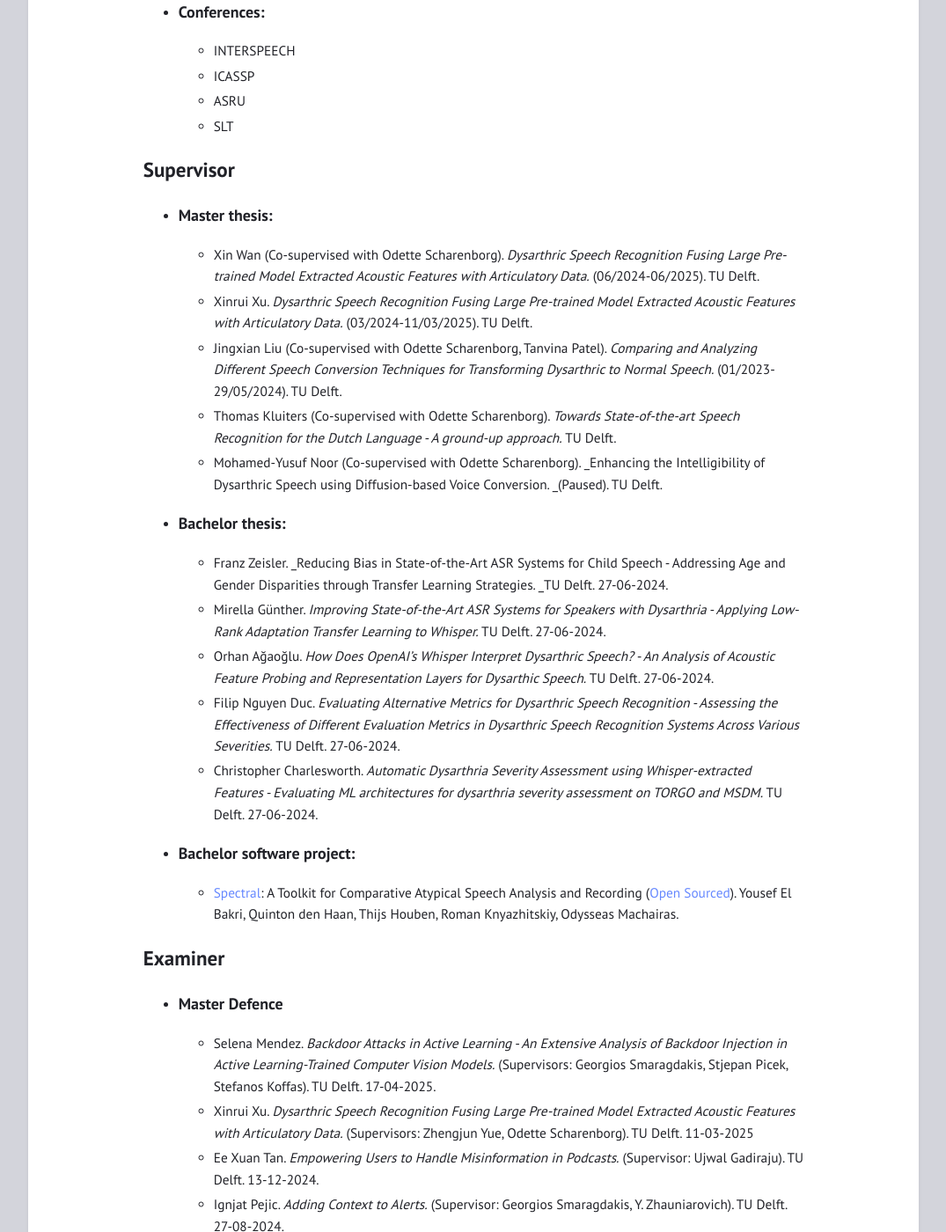
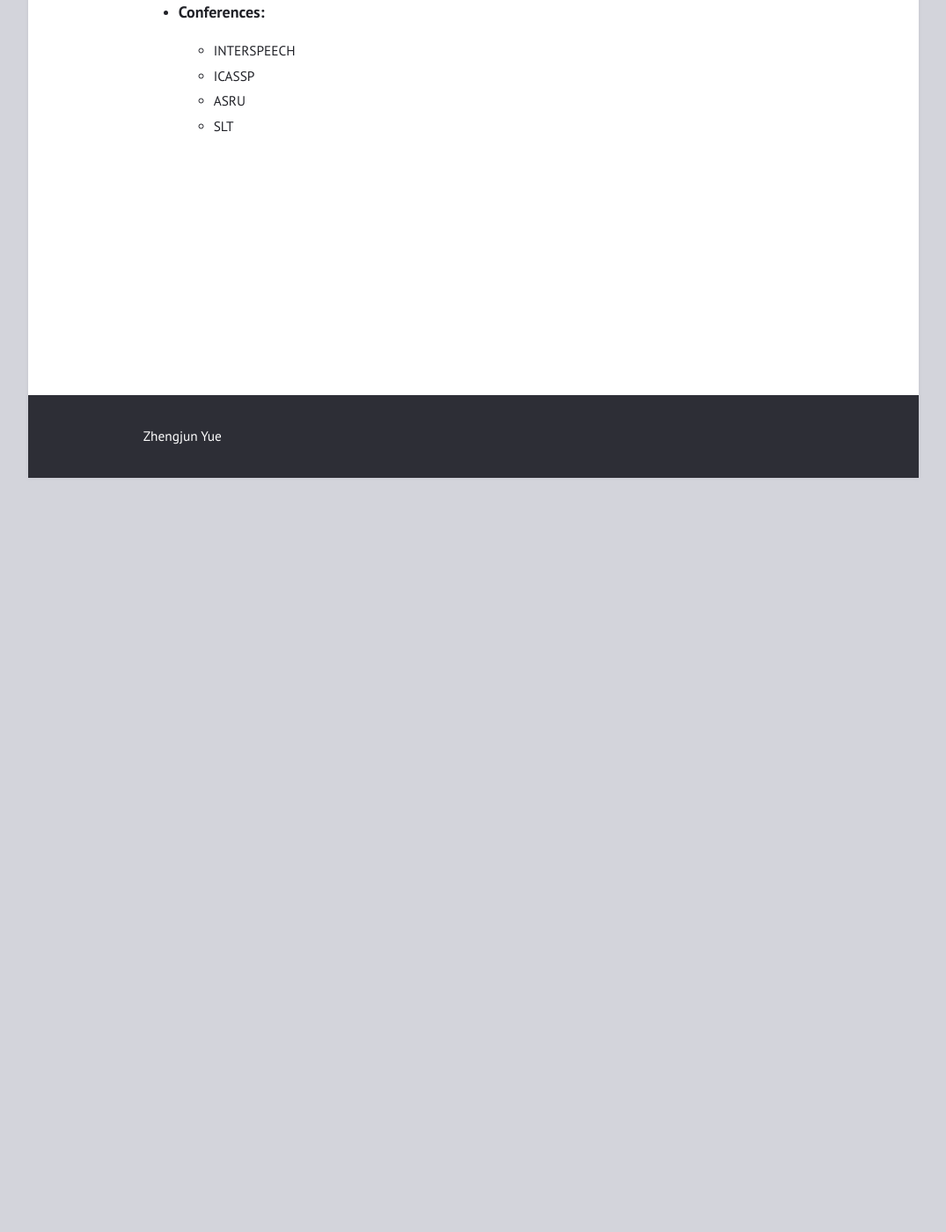
Before and after one commit to zhengjunyue/zhengjunyue.github.io, a Jekyll site: the page built from activities.md, in a window 1280 px wide and 1400 px high, scrolled down 857 px. Shown: the whole window at 88% size, without its empty margins (102-1177 px from the left). Built offline with Jekyll 4.4.1, drawn with Linux system fonts in a browser that asks for light colours; some of the changed text lies outside the part shown.

Commit message:
Update activities.md

```diff
--- a/activities.md
+++ b/activities.md
@@ -29,36 +29,3 @@
   - ICASSP
   - ASRU
   - SLT
-
-## Supervisor
-* ### Master thesis:
-   - Xin Wan (Co-supervised with Odette Scharenborg). _Dysarthric Speech Recognition Fusing Large Pre-trained Model Extracted Acoustic Features with Articulatory Data._ (06/2024-06/2025). TU Delft.
-   - Xinrui Xu. _Dysarthric Speech Recognition Fusing Large Pre-trained Model Extracted Acoustic Features with Articulatory Data._ (03/2024-11/03/2025). TU Delft.
-   - Jingxian Liu (Co-supervised with Odette Scharenborg, Tanvina Patel). _Comparing and Analyzing Different Speech Conversion Techniques for Transforming Dysarthric to Normal Speech._ (01/2023-29/05/2024). TU Delft.
-   - Thomas Kluiters (Co-supervised with Odette Scharenborg). _Towards State-of-the-art Speech Recognition for the Dutch Language - A ground-up approach._ TU Delft.
-   - Mohamed-Yusuf Noor (Co-supervised with Odette Scharenborg). _Enhancing the Intelligibility of Dysarthric Speech using Diffusion-based Voice Conversion. _(Paused). TU Delft.
-
-* ### Bachelor thesis:
-   - Franz Zeisler. _Reducing Bias in State-of-the-Art ASR Systems for Child Speech - Addressing Age and Gender Disparities through Transfer Learning Strategies. _TU Delft. 27-06-2024.
-   - Mirella Günther. _Improving State-of-the-Art ASR Systems for Speakers with Dysarthria - Applying Low-Rank Adaptation Transfer Learning to Whisper._ TU Delft. 27-06-2024.
-   - Orhan Ağaoğlu. _How Does OpenAI’s Whisper Interpret Dysarthric Speech? - An Analysis of Acoustic Feature Probing and Representation Layers for Dysarthic Speech._ TU Delft. 27-06-2024.
-   - Filip Nguyen Duc. _Evaluating Alternative Metrics for Dysarthric Speech Recognition - Assessing the Effectiveness of Different Evaluation Metrics in Dysarthric Speech Recognition Systems Across Various Severities._ TU Delft. 27-06-2024.
-   - Christopher Charlesworth. _Automatic Dysarthria Severity Assessment using Whisper-extracted Features - Evaluating ML architectures for dysarthria severity assessment on TORGO and MSDM._ TU Delft. 27-06-2024.
-
-* ### Bachelor software project:
-   - [Spectral](https://spectral.ewi.tudelft.nl/): A Toolkit for Comparative Atypical Speech Analysis and Recording ([Open Sourced](https://github.com/TU-Delft-SALT-Group/spectral/blob/main/README.md)). Yousef El Bakri, Quinton den Haan, Thijs Houben, Roman Knyazhitskiy, Odysseas Machairas.
-
-## Examiner
-* ### Master Defence
-   - Selena Mendez. _Backdoor Attacks in Active Learning - An Extensive Analysis of Backdoor Injection in Active Learning-Trained Computer Vision Models._ (Supervisors: Georgios Smaragdakis, Stjepan Picek, Stefanos Koffas). TU Delft. 17-04-2025.
-   - Xinrui Xu. _Dysarthric Speech Recognition Fusing Large Pre-trained Model Extracted Acoustic Features with Articulatory Data._ (Supervisors: Zhengjun Yue, Odette Scharenborg). TU Delft. 11-03-2025
-   - Ee Xuan Tan. _Empowering Users to Handle Misinformation in Podcasts._ (Supervisor: Ujwal Gadiraju). TU Delft. 13-12-2024.
-   - Ignjat Pejic. _Adding Context to Alerts._ (Supervisor: Georgios Smaragdakis, Y. Zhauniarovich). TU Delft. 27-08-2024.
-   - Dinghao Xue._ Leveraging Large Foundation Models for Zero-Shot IoT Sensing._ (Supervisors: Qun Song, Koen Langendoen). TU Delft. 28-06-2024.
-   - Zhihao Xu. _Demystifying LLM Attacks And Defense - A Comprehensive Study with Improved Attack Technique._ (Supervisor: Georgios Smaragdakis, Stjepan Picek, Yuekang Li). TU Delft. 18-06-2024.
-   - Jingxian Xu. _Comparing and Analyzing Different Speech Conversion Techniques for Transforming Dysarthric to Normal Speech._ (Supervisors: Odette Scharenborg, Tanvina Patel, Zhengjun Yue). TU Delft. 29-05-2024.
-   - Bram Pronk. _APPROACHES FOR MAPPING UNIQUE PHENOTYPE SCREENS TO A GENETIC INTERACTION NETWORK._ (Supervisors: Lodewyk F.A. Wessels, Guizela H. Prince, Joana de Pinho Goncalves). TU Delft. 08-09-2023.
-   - Rembrandt Oltmans. _Clearing the Air - An Exploration of Pulmonologists' Needs and Intents in Explainable AI Solutions for Respiratory Medicine._ (Supervisors: Jie Yang, Christoph Lofi, Jiwon Jung). TU Delft. 31-08-2023.
-
-* ### Bachelor Defence
-* ### Software Project
```
